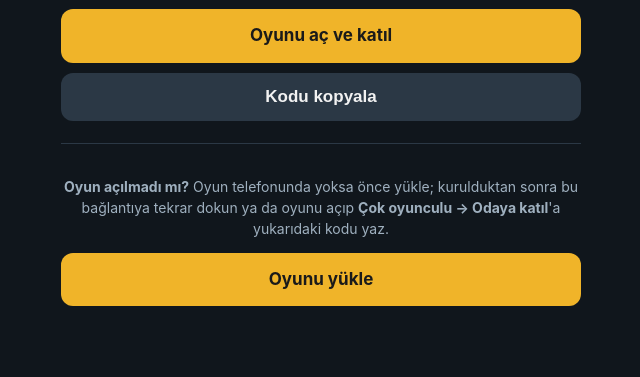
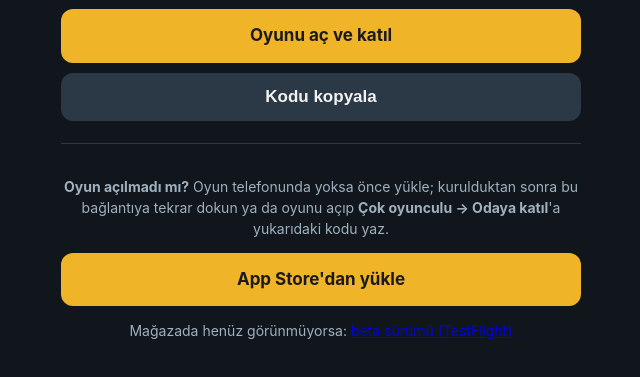
Before and after one commit to SemihSaydamAndroid/multiplayerbattle-legal, a plain HTML site: page join.html in a window 1280 px wide. Shown: the part 219-596 px from the top of the page, without its empty margins (319-959 px from the left). Drawn offline with Linux system fonts and the light colour scheme.

Commit message:
Join page: App Store install link (beta link as fallback)

```diff
--- a/join.html
+++ b/join.html
@@ -35,14 +35,14 @@
 <div id="install-box" class="hidden">
   <p class="hint"><b>Oyun açılmadı mı?</b> Oyun telefonunda yoksa önce yükle; kurulduktan sonra
   bu bağlantıya tekrar dokun ya da oyunu açıp <b>Çok oyunculu → Odaya katıl</b>'a yukarıdaki kodu yaz.</p>
-  <a id="get" class="btn primary" href="#">Oyunu yükle</a>
+  <a id="get" class="btn primary" href="#">App Store'dan yükle</a>
+  <p class="hint">Mağazada henüz görünmüyorsa: <a id="beta" href="#">beta sürümü (TestFlight)</a></p>
 </div>
 
 <script>
   // Oyunun iOS'ta kaydettiği adres: multiplayerbattle://join/KOD (Editor/UrlScheme).
-  // Mağazaya çıkınca burayı App Store adresiyle değiştir:
-  // var INSTALL_URL = "https://apps.apple.com/app/id6813060155";
-  var INSTALL_URL = "https://testflight.apple.com/join/12JEbf4V";
+  var INSTALL_URL = "https://apps.apple.com/app/id6813060155";
+  var BETA_URL = "https://testflight.apple.com/join/12JEbf4V";
 
   var raw = new URLSearchParams(location.search).get("c") || "";
   var code = raw.toUpperCase().replace(/[^A-Z0-9]/g, "").slice(0, 12);
@@ -51,6 +51,7 @@
   document.getElementById("code").textContent = code || "——";
   document.getElementById("open").href = deepLink;
   document.getElementById("get").href = INSTALL_URL;
+  document.getElementById("beta").href = BETA_URL;
 
   // Safari'nin bandı da kodu taşısın: banttan "Aç" denince oyun odaya giriyor.
   if (code) {
```
